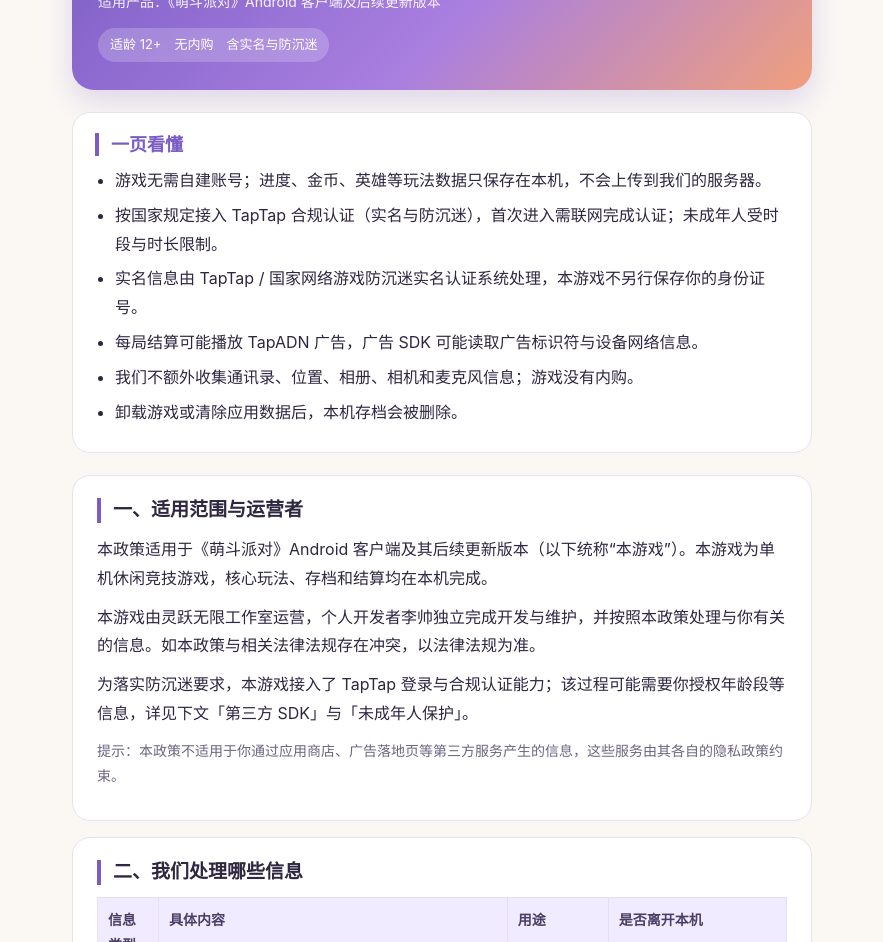
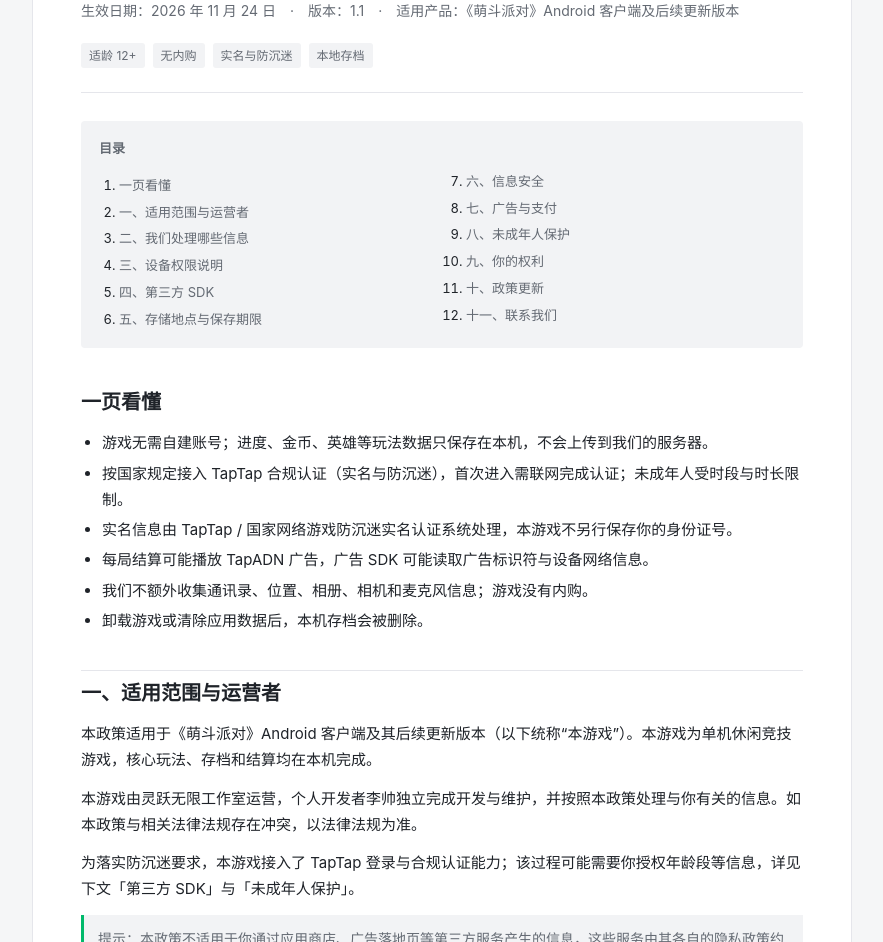
Before and after one commit to little-boy-ls/moe-brawl-privacy, a plain HTML site: page index.html in a window 1280 px wide. Shown: the part 155-1097 px from the top of the page, without its empty margins (198-1081 px from the left). Drawn offline with Linux system fonts and the light colour scheme.

Commit message:
更新隐私协议

```diff
--- a/index.html
+++ b/index.html
@@ -6,119 +6,211 @@
   <title>萌斗派对 隐私政策</title>
   <style>
     :root {
-      --ink: #2f2740;
-      --muted: #6d6480;
-      --line: #e6e0ef;
-      --bg: #fbf8f4;
-      --card: #ffffff;
-      --accent: #7a5cc4;
-      --accent-soft: #f1ebff;
-      --warm: #f08a5d;
+      --text: #1f2329;
+      --text-2: #646a73;
+      --text-3: #8f959e;
+      --border: #e5e6eb;
+      --bg: #f5f6f7;
+      --paper: #ffffff;
+      --link: #00b96b;
+      --link-hover: #009a5a;
+      --thead: #f7f8fa;
+      --quote: #f2f3f5;
     }
     * { box-sizing: border-box; }
+    html { scroll-behavior: smooth; }
     body {
       margin: 0;
       background: var(--bg);
-      color: var(--ink);
-      font: 16px/1.8 -apple-system, "PingFang SC", "Microsoft YaHei", "Noto Sans SC", sans-serif;
+      color: var(--text);
+      font: 15px/1.75 "PingFang SC", "Microsoft YaHei", "Noto Sans SC", -apple-system, sans-serif;
       -webkit-text-size-adjust: 100%;
     }
-    main { max-width: 780px; margin: 0 auto; padding: 36px 20px 72px; }
-    header {
-      background: linear-gradient(135deg, #7a5cc4 0%, #a97fe0 55%, #f0a07c 100%);
-      color: #fff;
-      border-radius: 22px;
-      padding: 28px 26px;
-      box-shadow: 0 12px 30px rgba(122, 92, 196, .22);
+    .wrap {
+      max-width: 860px;
+      margin: 0 auto;
+      padding: 32px 20px 64px;
     }
-    header h1 { margin: 0 0 8px; font-size: 26px; letter-spacing: 1px; }
-    header p { margin: 0; font-size: 14px; opacity: .92; }
-    .badge {
+    article {
+      background: var(--paper);
+      border: 1px solid var(--border);
+      border-radius: 6px;
+      padding: 40px 48px 48px;
+    }
+    .meta {
+      color: var(--text-3);
+      font-size: 13px;
+      margin: 0 0 8px;
+    }
+    h1 {
+      margin: 0 0 12px;
+      font-size: 28px;
+      font-weight: 600;
+      line-height: 1.35;
+      letter-spacing: 0;
+      color: var(--text);
+    }
+    .desc {
+      margin: 0 0 20px;
+      color: var(--text-2);
+      font-size: 14px;
+    }
+    .tags {
+      display: flex;
+      flex-wrap: wrap;
+      gap: 8px;
+      margin: 0 0 28px;
+      padding-bottom: 24px;
+      border-bottom: 1px solid var(--border);
+    }
+    .tags span {
       display: inline-block;
-      margin-top: 14px;
-      padding: 5px 12px;
-      border-radius: 999px;
-      background: rgba(255, 255, 255, .2);
+      padding: 2px 8px;
+      font-size: 12px;
+      color: var(--text-2);
+      background: var(--quote);
+      border-radius: 3px;
+    }
+    .toc {
+      margin: 0 0 32px;
+      padding: 16px 18px;
+      background: var(--quote);
+      border-radius: 4px;
+    }
+    .toc-title {
+      margin: 0 0 10px;
+      font-size: 13px;
+      font-weight: 600;
+      color: var(--text-2);
+    }
+    .toc ol {
+      margin: 0;
+      padding-left: 20px;
+      columns: 2;
+      column-gap: 28px;
+    }
+    .toc li {
+      margin: 4px 0;
+      font-size: 13px;
+      break-inside: avoid;
+    }
+    .toc a {
+      color: var(--text-2);
+      text-decoration: none;
+    }
+    .toc a:hover { color: var(--link); }
+    h2 {
+      margin: 36px 0 14px;
+      padding-top: 8px;
+      font-size: 20px;
+      font-weight: 600;
+      line-height: 1.4;
+      color: var(--text);
+      border-top: 1px solid var(--border);
+    }
+    h2:first-of-type { border-top: none; margin-top: 8px; }
+    p { margin: 0 0 12px; }
+    ul {
+      margin: 0 0 12px;
+      padding-left: 1.4em;
+    }
+    li { margin: 4px 0; }
+    strong { font-weight: 600; }
+    a {
+      color: var(--link);
+      text-decoration: none;
+      word-break: break-all;
+    }
+    a:hover {
+      color: var(--link-hover);
+      text-decoration: underline;
+    }
+    .muted {
+      color: var(--text-3);
       font-size: 13px;
     }
-    .summary {
-      margin: 22px 0;
-      background: var(--card);
-      border: 1px solid var(--line);
-      border-radius: 18px;
-      padding: 20px 22px;
+    .callout {
+      margin: 12px 0 16px;
+      padding: 12px 14px;
+      background: var(--quote);
+      border-left: 3px solid var(--link);
+      color: var(--text-2);
+      font-size: 14px;
     }
-    .summary h2 { margin: 0 0 10px; font-size: 18px; color: var(--accent); }
-    .summary ul { margin: 0; padding-left: 20px; }
-    .summary li { margin: 6px 0; }
-    section {
-      background: var(--card);
-      border: 1px solid var(--line);
-      border-radius: 18px;
-      padding: 22px 24px;
-      margin: 16px 0;
+    .table-wrap {
+      width: 100%;
+      overflow-x: auto;
+      margin: 10px 0 14px;
+      border: 1px solid var(--border);
+      border-radius: 4px;
     }
-    h2 {
-      font-size: 19px;
-      margin: 0 0 12px;
-      padding-left: 12px;
-      border-left: 4px solid var(--accent);
-      line-height: 1.3;
-    }
-    h3 { font-size: 16px; margin: 18px 0 6px; color: #4c3f66; }
-    p { margin: 0 0 10px; }
-    ul { margin: 6px 0 10px; padding-left: 20px; }
-    li { margin: 5px 0; }
     table {
       width: 100%;
       border-collapse: collapse;
-      margin: 8px 0 4px;
-      font-size: 14px;
+      font-size: 13px;
+      line-height: 1.6;
     }
     th, td {
-      border: 1px solid var(--line);
-      padding: 9px 10px;
+      padding: 10px 12px;
+      border-bottom: 1px solid var(--border);
       text-align: left;
       vertical-align: top;
     }
-    th { background: var(--accent-soft); color: #4c3f66; font-weight: 600; }
-    .note {
-      background: #fff6ef;
-      border-left: 4px solid var(--warm);
-      border-radius: 10px;
-      padding: 12px 14px;
-      color: #6b4a3a;
-      font-size: 14px;
-      margin: 12px 0 0;
+    th {
+      background: var(--thead);
+      color: var(--text-2);
+      font-weight: 600;
+      white-space: nowrap;
     }
-    .muted { color: var(--muted); font-size: 14px; }
-    a { color: var(--accent); word-break: break-all; }
+    tr:last-child td { border-bottom: none; }
     footer {
-      margin-top: 26px;
-      color: var(--muted);
+      margin-top: 40px;
+      padding-top: 20px;
+      border-top: 1px solid var(--border);
+      color: var(--text-3);
       font-size: 13px;
-      text-align: center;
     }
-    @media (max-width: 480px) {
-      main { padding: 20px 14px 56px; }
-      header { padding: 22px 18px; border-radius: 18px; }
-      header h1 { font-size: 22px; }
-      section { padding: 18px 16px; }
-      th, td { padding: 7px 8px; }
+    footer p { margin: 0 0 4px; }
+    @media (max-width: 720px) {
+      .wrap { padding: 16px 12px 48px; }
+      article { padding: 24px 18px 32px; }
+      h1 { font-size: 22px; }
+      .toc ol { columns: 1; }
     }
   </style>
 </head>
 <body>
-<main>
-  <header>
+  <div class="wrap">
+    <article>
+      <p class="meta">灵跃无限工作室 · 文档</p>
       <h1>萌斗派对 隐私政策</h1>
-    <p>生效日期：2026 年 11 月 24 日　·　版本：1.1</p>
-    <p>适用产品：《萌斗派对》Android 客户端及后续更新版本</p>
-    <span class="badge">适龄 12+　无内购　含实名与防沉迷</span>
-  </header>
+      <p class="desc">生效日期：2026 年 11 月 24 日　·　版本：1.1　·　适用产品：《萌斗派对》Android 客户端及后续更新版本</p>
+      <div class="tags">
+        <span>适龄 12+</span>
+        <span>无内购</span>
+        <span>实名与防沉迷</span>
+        <span>本地存档</span>
+      </div>
 
-  <div class="summary">
-    <h2>一页看懂</h2>
+      <nav class="toc" aria-label="目录">
+        <p class="toc-title">目录</p>
+        <ol>
+          <li><a href="#s0">一页看懂</a></li>
+          <li><a href="#s1">一、适用范围与运营者</a></li>
+          <li><a href="#s2">二、我们处理哪些信息</a></li>
+          <li><a href="#s3">三、设备权限说明</a></li>
+          <li><a href="#s4">四、第三方 SDK</a></li>
+          <li><a href="#s5">五、存储地点与保存期限</a></li>
+          <li><a href="#s6">六、信息安全</a></li>
+          <li><a href="#s7">七、广告与支付</a></li>
+          <li><a href="#s8">八、未成年人保护</a></li>
+          <li><a href="#s9">九、你的权利</a></li>
+          <li><a href="#s10">十、政策更新</a></li>
+          <li><a href="#s11">十一、联系我们</a></li>
+        </ol>
+      </nav>
+
+      <h2 id="s0">一页看懂</h2>
       <ul>
         <li>游戏无需自建账号；进度、金币、英雄等玩法数据只保存在本机，不会上传到我们的服务器。</li>
         <li>按国家规定接入 TapTap 合规认证（实名与防沉迷），首次进入需联网完成认证；未成年人受时段与时长限制。</li>
@@ -127,25 +219,25 @@
         <li>我们不额外收集通讯录、位置、相册、相机和麦克风信息；游戏没有内购。</li>
         <li>卸载游戏或清除应用数据后，本机存档会被删除。</li>
       </ul>
-  </div>
 
-  <section>
-    <h2>一、适用范围与运营者</h2>
+      <h2 id="s1">一、适用范围与运营者</h2>
       <p>本政策适用于《萌斗派对》Android 客户端及其后续更新版本（以下统称“本游戏”）。本游戏为单机休闲竞技游戏，核心玩法、存档和结算均在本机完成。</p>
       <p>本游戏由灵跃无限工作室运营，个人开发者李帅独立完成开发与维护，并按照本政策处理与你有关的信息。如本政策与相关法律法规存在冲突，以法律法规为准。</p>
       <p>为落实防沉迷要求，本游戏接入了 TapTap 登录与合规认证能力；该过程可能需要你授权年龄段等信息，详见下文「第三方 SDK」与「未成年人保护」。</p>
-    <p class="muted">提示：本政策不适用于你通过应用商店、广告落地页等第三方服务产生的信息，这些服务由其各自的隐私政策约束。</p>
-  </section>
+      <div class="callout">提示：本政策不适用于你通过应用商店、广告落地页等第三方服务产生的信息，这些服务由其各自的隐私政策约束。</div>
 
-  <section>
-    <h2>二、我们处理哪些信息</h2>
+      <h2 id="s2">二、我们处理哪些信息</h2>
+      <div class="table-wrap">
         <table>
+          <thead>
             <tr>
               <th>信息类型</th>
               <th>具体内容</th>
               <th>用途</th>
               <th>是否离开本机</th>
             </tr>
+          </thead>
+          <tbody>
             <tr>
               <td>本地游戏存档</td>
               <td>昵称、性别、关卡进度、星级、最高塔层数、金币、英雄与等级、宠物、信物、法宝、背包、每日补给与委托、散工记录、家园做饭与好感、音乐音量与语言设置、隐私同意状态</td>
@@ -176,30 +268,32 @@
               <td>完成实名认证、判断可玩时段与时长</td>
               <td>是，仅在与 TapTap 合规服务通信时；身份证号等敏感信息不由本游戏存储</td>
             </tr>
+          </tbody>
         </table>
+      </div>
       <p class="muted">本游戏不会额外收集你的通讯录、短信、位置、相册、相机、麦克风或剪贴板内容。实名所需身份信息由 TapTap / 国家认证体系按法规处理。</p>
-  </section>
 
-  <section>
-    <h2>三、设备权限说明</h2>
+      <h2 id="s3">三、设备权限说明</h2>
       <ul>
         <li><strong>网络权限：</strong>用于实名与防沉迷认证、请求和播放广告。无网络时无法完成合规认证，也无法加载广告；认证通过后的单机玩法仍可离线进行（仍受防沉迷规则约束）。</li>
         <li><strong>存储读写：</strong>仅在应用私有目录读写存档，不访问你设备中的照片、文档或其他应用的文件，也不申请外部存储权限。</li>
         <li><strong>不申请的权限：</strong>定位、通讯录、短信、相机、麦克风、通话记录、日历、身体传感器。</li>
       </ul>
       <p>你可以在系统设置中随时查看和管理本游戏的权限。拒绝网络权限不影响单机玩法，但会影响广告展示和相关奖励。</p>
-  </section>
 
-  <section>
-    <h2>四、第三方 SDK</h2>
+      <h2 id="s4">四、第三方 SDK</h2>
       <p>为实现广告展示与合规认证，本游戏接入了以下第三方 SDK。SDK 的信息处理行为由其运营方负责，建议你同时阅读其隐私政策。</p>
+      <div class="table-wrap">
         <table>
+          <thead>
             <tr>
               <th>SDK 名称</th>
               <th>运营方</th>
               <th>使用目的</th>
               <th>可能处理的信息</th>
             </tr>
+          </thead>
+          <tbody>
             <tr>
               <td>TapSDK（登录 + 合规认证）</td>
               <td>易玩（上海）网络科技有限公司（TapTap）</td>
@@ -212,37 +306,31 @@
               <td>展示横屏插屏广告、广告结算与反作弊</td>
               <td>OAID、Android ID、IP 地址、网络类型、设备型号与系统版本、广告展示与点击记录</td>
             </tr>
+          </tbody>
         </table>
+      </div>
       <p>TapTap 隐私政策：<a href="https://www.taptap.cn/doc/privacy-policy" target="_blank" rel="noopener">https://www.taptap.cn/doc/privacy-policy</a></p>
       <p>TapADN 隐私政策：<a href="https://www.csjplatform.com/privacy" target="_blank" rel="noopener">https://www.csjplatform.com/privacy</a></p>
       <p class="muted">除上述 SDK 外，本游戏未接入支付、统计、推送、定位或社交分享类 SDK，也没有自建账号与付费系统。</p>
-  </section>
 
-  <section>
-    <h2>五、存储地点与保存期限</h2>
+      <h2 id="s5">五、存储地点与保存期限</h2>
       <ul>
         <li><strong>存储地点：</strong>游戏存档保存在你设备的应用私有目录中，我们不会将其上传至服务器，也不涉及个人信息出境。</li>
         <li><strong>保存期限：</strong>存档保留至你卸载游戏或清除应用数据为止；广告 SDK 侧的数据保存期限以其隐私政策为准。</li>
         <li><strong>删除方式：</strong>卸载游戏、在系统设置中清除应用数据，均可删除本机存档。删除后无法恢复。</li>
       </ul>
-  </section>
 
-  <section>
-    <h2>六、信息安全</h2>
+      <h2 id="s6">六、信息安全</h2>
       <p>本游戏不设自建账号与密码；玩法存档位于系统分配的应用私有目录，受 Android 沙箱保护。合规认证与广告请求通过加密通道与第三方服务通信。尽管我们采取了合理措施，仍请你妥善保管设备，避免他人未经许可使用你的设备。</p>
-  </section>
 
-  <section>
-    <h2>七、广告与支付</h2>
+      <h2 id="s7">七、广告与支付</h2>
       <ul>
         <li>本游戏在每局结算时播放一条 TapADN 横屏插屏广告，播放广告需要联网。</li>
         <li>本游戏没有内购、订阅、充值或虚拟货币购买，不会产生任何支付行为。</li>
         <li>广告内容由广告平台提供，我们无法完全控制其展示的具体内容；如发现不当广告，可通过下方联系方式反馈。</li>
       </ul>
-  </section>
 
-  <section>
-    <h2>八、未成年人保护</h2>
+      <h2 id="s8">八、未成年人保护</h2>
       <p>本游戏适龄提示为 12 周岁以上，玩法为卡通风格的休闲竞技，不含内购和陌生人社交。</p>
       <p>本游戏已接入国家要求的网络游戏防沉迷系统（通过 TapTap 合规认证）：</p>
       <ul>
@@ -251,34 +339,28 @@
         <li>未满 8 周岁等法定限制情形下，将按防沉迷规则禁止或限制游戏。</li>
       </ul>
       <p>我们不会在本游戏服务器侧额外保存未成年人的身份证号。未满 14 周岁的儿童应在监护人陪同下阅读本政策并使用本游戏；监护人如有疑问，可通过下方方式联系我们。</p>
-  </section>
 
-  <section>
-    <h2>九、你的权利</h2>
+      <h2 id="s9">九、你的权利</h2>
       <ul>
         <li><strong>访问与更正：</strong>昵称、语言、音乐和音量可在游戏内“档案”和“设置”页面查看与修改。</li>
         <li><strong>删除：</strong>卸载游戏或在系统设置中清除应用数据，即可删除全部本机存档。</li>
         <li><strong>撤回同意：</strong>你可以停止使用并卸载本游戏；也可以在系统设置中重置或关闭广告标识符（OAID）。</li>
         <li><strong>投诉与咨询：</strong>通过下方联系方式与我们联系，我们将在 15 个工作日内答复。</li>
       </ul>
-  </section>
 
-  <section>
-    <h2>十、政策更新</h2>
+      <h2 id="s10">十、政策更新</h2>
       <p>当游戏功能、第三方 SDK 或法律法规发生变化时，我们可能更新本政策。更新后的政策会在游戏内隐私页面和应用商店详情页公布，并标注新的生效日期。若变更会实质性扩大信息处理范围，我们会在游戏内以显著方式提示，并在必要时重新征得你的同意。</p>
-  </section>
 
-  <section>
-    <h2>十一、联系我们</h2>
+      <h2 id="s11">十一、联系我们</h2>
       <p>运营者：灵跃无限工作室</p>
       <p>联系渠道：通过 TapTap《萌斗派对》开发者主页留言，或发送邮件至应用商店详情页公布的联系邮箱。</p>
       <p>我们会在收到你的请求后 15 个工作日内处理并答复。为保护你的信息安全，我们可能需要你先说明请求内容，以便定位对应的本机数据或广告记录。</p>
-  </section>
 
       <footer>
         <p>萌斗派对 · 灵跃无限工作室</p>
         <p>本政策自 2026 年 11 月 24 日起生效（版本 1.1）</p>
       </footer>
-</main>
+    </article>
+  </div>
 </body>
 </html>
```
Lines whose indentation alone changed are shown as unchanged.
